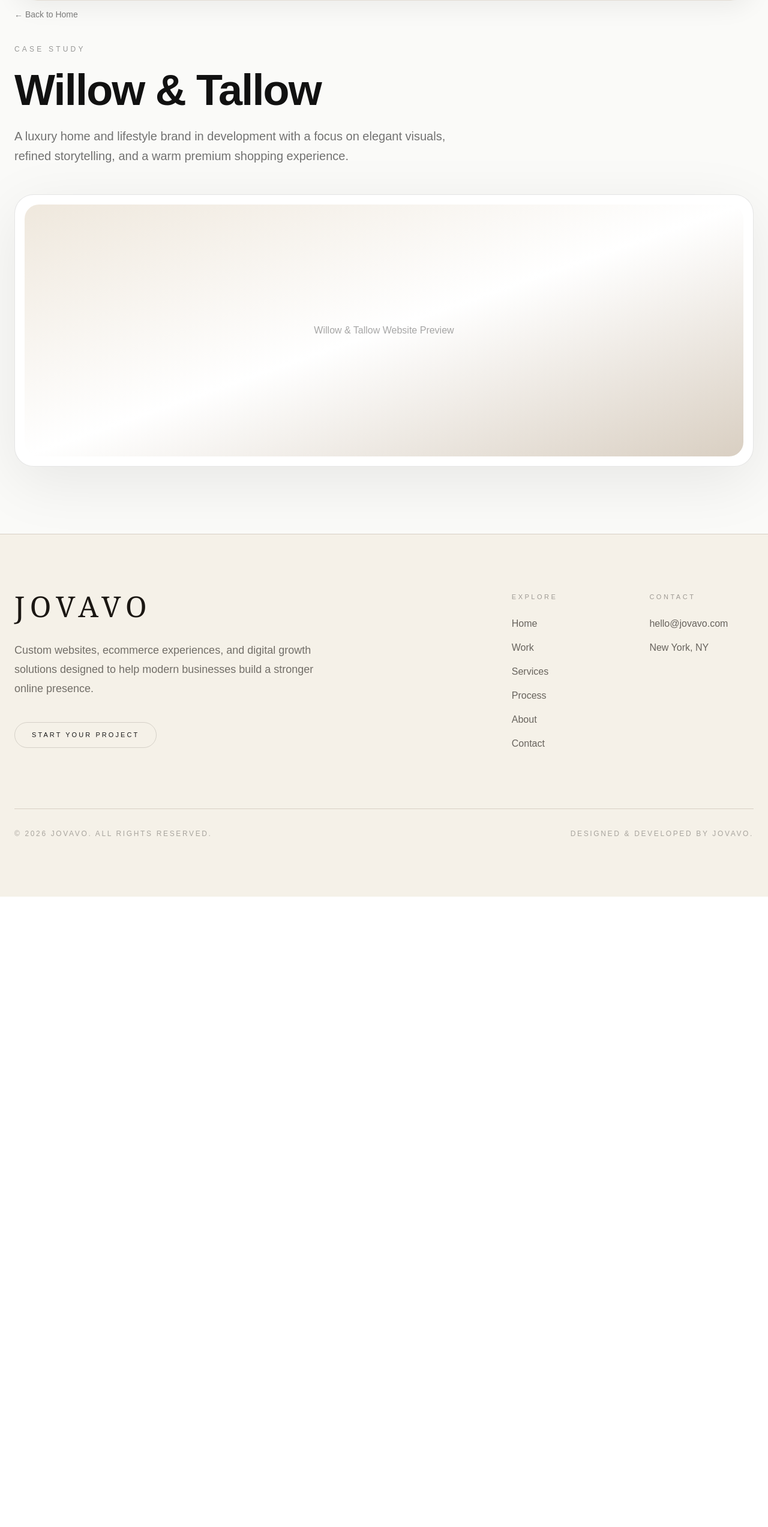
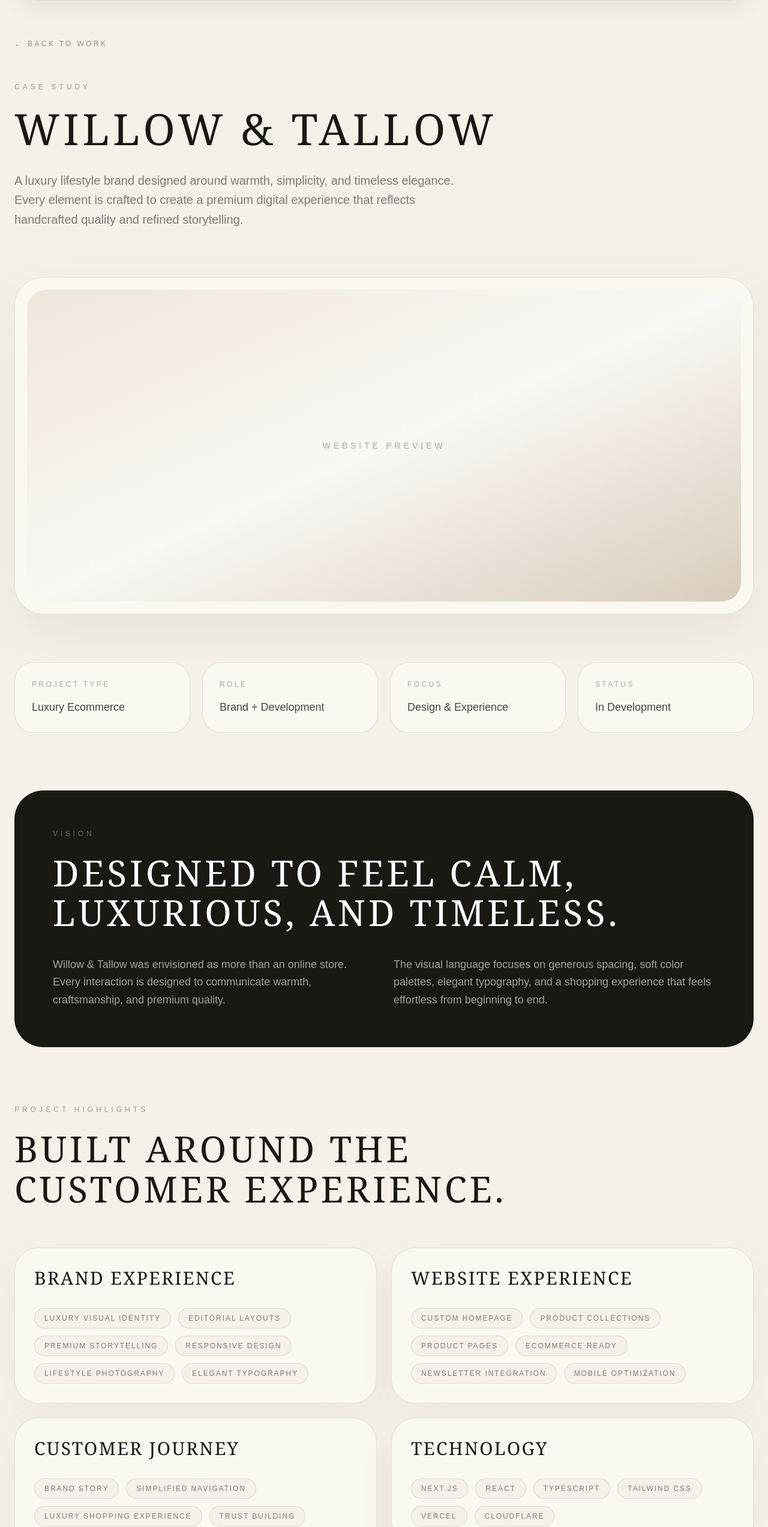
Before and after one commit to Jovavoco/jovavo, a Next.js app: page /work/willow-and-tallow in a window 1280 px wide. Shown: the part 100-2646 px from the top of the page at 60% size. Before the commit the page ends 1595 px from the top, so only its background shows below. Built offline with nearby package versions, Linux system fonts and the light colour scheme.

Commit message:
Update page.tsx

```diff
--- a/app/work/willow-and-tallow/page.tsx
+++ b/app/work/willow-and-tallow/page.tsx
@@ -1,36 +1,243 @@
+import Link from "next/link";
+import Reveal from "@/components/Reveal";
+
 export default function WillowAndTallowCaseStudy() {
+  const sections = [
+    {
+      title: "Brand Experience",
+      items: [
+        "Luxury Visual Identity",
+        "Editorial Layouts",
+        "Premium Storytelling",
+        "Responsive Design",
+        "Lifestyle Photography",
+        "Elegant Typography",
+      ],
+    },
+    {
+      title: "Website Experience",
+      items: [
+        "Custom Homepage",
+        "Product Collections",
+        "Product Pages",
+        "Ecommerce Ready",
+        "Newsletter Integration",
+        "Mobile Optimization",
+      ],
+    },
+    {
+      title: "Customer Journey",
+      items: [
+        "Brand Story",
+        "Simplified Navigation",
+        "Luxury Shopping Experience",
+        "Trust Building",
+        "Conversion Focus",
+      ],
+    },
+    {
+      title: "Technology",
+      items: [
+        "Next.js",
+        "React",
+        "TypeScript",
+        "Tailwind CSS",
+        "Vercel",
+        "Cloudflare",
+      ],
+    },
+  ];
+
+  const stats = [
+    ["Project Type", "Luxury Ecommerce"],
+    ["Role", "Brand + Development"],
+    ["Focus", "Design & Experience"],
+    ["Status", "In Development"],
+  ];
+
   return (
-    <main className="min-h-screen bg-[#FAFAF8] text-[#111111]">
-      <section className="px-6 py-28">
-        <div className="max-w-7xl mx-auto">
+    <main className="min-h-screen bg-[#f5f1e8] text-[#1b1713]">
+      <section className="mx-auto max-w-7xl px-6 pt-40 pb-28">
+        <Reveal>
+          <Link
+            href="/work"
+            className="mb-14 inline-flex text-xs uppercase tracking-[0.28em] text-[#1b1713]/45 transition hover:text-[#1b1713]"
+          >
+            ← Back to Work
+          </Link>
 
-            <a
-  href="/"
-  className="inline-flex mb-10 text-sm text-black/50 hover:text-black transition"
->
-  ← Back to Home
-</a>
-
-          <p className="text-xs uppercase tracking-[0.35em] text-black/40 mb-6">
+          <p className="mb-6 text-xs uppercase tracking-[0.42em] text-[#1b1713]/40">
             Case Study
           </p>
 
-          <h1 className="text-5xl md:text-7xl font-semibold tracking-tight leading-[1.02] max-w-5xl">
+          <h1 className="max-w-6xl font-serif text-5xl font-light uppercase leading-[1.05] tracking-[0.08em] md:text-7xl">
             Willow & Tallow
           </h1>
 
-          <p className="mt-6 text-xl text-black/55 max-w-3xl leading-relaxed">
-            A luxury home and lifestyle brand in development with a focus on
-            elegant visuals, refined storytelling, and a warm premium shopping
-            experience.
+          <p className="mt-8 max-w-3xl text-lg leading-relaxed text-[#1b1713]/55 md:text-xl">
+            A luxury lifestyle brand designed around warmth, simplicity, and
+            timeless elegance. Every element is crafted to create a premium
+            digital experience that reflects handcrafted quality and refined
+            storytelling.
           </p>
+        </Reveal>
 
-          <div className="mt-12 rounded-[2rem] border border-black/10 bg-white p-4 shadow-[0_25px_100px_rgba(0,0,0,0.08)]">
-            <div className="h-[420px] rounded-[1.5rem] bg-gradient-to-br from-[#EFE8DD] via-white to-[#D9CFC2] flex items-center justify-center text-black/35">
-              Willow & Tallow Website Preview
+        {/* Hero Preview */}
+
+        <Reveal>
+          <div className="mt-20 overflow-hidden rounded-[3rem] border border-[#1b1713]/10 bg-[#fbf8f2] p-5 shadow-[0_30px_90px_rgba(27,23,19,0.06)]">
+            <div className="flex h-[520px] items-center justify-center rounded-[2rem] bg-gradient-to-br from-[#efe7dc] via-[#faf8f4] to-[#d8ccbd] text-sm uppercase tracking-[0.35em] text-[#1b1713]/35">
+              Website Preview
             </div>
           </div>
+        </Reveal>
+
+        {/* Stats */}
+
+        <div className="mt-20 grid gap-5 md:grid-cols-4">
+          {stats.map(([label, value], index) => (
+            <Reveal key={label} delay={index * 120}>
+              <div className="rounded-[2rem] border border-[#1b1713]/10 bg-[#fbf8f2] p-7">
+                <p className="mb-4 text-xs uppercase tracking-[0.28em] text-[#1b1713]/35">
+                  {label}
+                </p>
+
+                <p className="text-lg font-medium text-[#1b1713]/80">
+                  {value}
+                </p>
+              </div>
+            </Reveal>
+          ))}
         </div>
+
+        {/* Overview */}
+
+        <Reveal>
+          <section className="mt-24 rounded-[3rem] bg-[#1b1713] p-10 text-white md:p-16">
+            <p className="mb-6 text-xs uppercase tracking-[0.4em] text-white/35">
+              Vision
+            </p>
+
+            <h2 className="max-w-5xl font-serif text-4xl font-light uppercase leading-[1.1] tracking-[0.08em] md:text-6xl">
+              Designed to feel calm,
+              <br />
+              luxurious, and timeless.
+            </h2>
+
+            <div className="mt-10 grid gap-8 md:grid-cols-2">
+              <p className="text-lg leading-relaxed text-white/60">
+                Willow & Tallow was envisioned as more than an online store.
+                Every interaction is designed to communicate warmth,
+                craftsmanship, and premium quality.
+              </p>
+
+              <p className="text-lg leading-relaxed text-white/60">
+                The visual language focuses on generous spacing, soft color
+                palettes, elegant typography, and a shopping experience that
+                feels effortless from beginning to end.
+              </p>
+            </div>
+          </section>
+        </Reveal>
+
+        {/* Capabilities */}
+
+        <section className="mt-24">
+          <Reveal>
+            <p className="mb-6 text-xs uppercase tracking-[0.42em] text-[#1b1713]/40">
+              Project Highlights
+            </p>
+
+            <h2 className="max-w-5xl font-serif text-4xl font-light uppercase leading-[1.12] tracking-[0.08em] md:text-6xl">
+              Built around the customer experience.
+            </h2>
+          </Reveal>
+
+          <div className="mt-16 grid gap-6 md:grid-cols-2">
+            {sections.map((section, index) => (
+              <Reveal key={section.title} delay={index * 120}>
+                <div className="rounded-[2.5rem] border border-[#1b1713]/10 bg-[#fbf8f2] p-8 shadow-[0_20px_70px_rgba(27,23,19,0.04)] transition-all duration-500 hover:-translate-y-1 hover:bg-white hover:shadow-[0_35px_100px_rgba(27,23,19,0.08)]">
+                  <h3 className="mb-8 font-serif text-3xl font-light uppercase tracking-[0.08em]">
+                    {section.title}
+                  </h3>
+
+                  <div className="flex flex-wrap gap-3">
+                    {section.items.map((item) => (
+                      <span
+                        key={item}
+                        className="rounded-full border border-[#1b1713]/10 bg-[#f5f1e8] px-4 py-2 text-xs uppercase tracking-[0.16em] text-[#1b1713]/55"
+                      >
+                        {item}
+                      </span>
+                    ))}
+                  </div>
+                </div>
+              </Reveal>
+            ))}
+          </div>
+        </section>
+
+        {/* Design Principles */}
+
+        <section className="mt-24 grid gap-6 md:grid-cols-3">
+          {[
+            {
+              title: "Elegant Design",
+              text: "Clean layouts, generous whitespace, and refined typography create a timeless visual identity.",
+            },
+            {
+              title: "Luxury Shopping",
+              text: "Every interaction is designed to make browsing and purchasing feel effortless and premium.",
+            },
+            {
+              title: "Scalable Foundation",
+              text: "Built with modern technologies that allow the brand to grow with new collections and future features.",
+            },
+          ].map((item, index) => (
+            <Reveal key={item.title} delay={index * 120}>
+              <div className="rounded-[2.5rem] border border-[#1b1713]/10 bg-[#efe9df] p-8 transition-all duration-500 hover:-translate-y-1 hover:bg-[#fbf8f2]">
+                <h3 className="font-serif text-3xl font-light uppercase tracking-[0.08em]">
+                  {item.title}
+                </h3>
+
+                <p className="mt-6 text-lg leading-relaxed text-[#1b1713]/55">
+                  {item.text}
+                </p>
+              </div>
+            </Reveal>
+          ))}
+        </section>
+
+        {/* CTA */}
+
+        <Reveal>
+          <section className="mt-24 rounded-[3rem] bg-[#1b1713] p-10 text-white md:p-16">
+            <div className="grid gap-10 md:grid-cols-[1fr_auto] md:items-end">
+              <div>
+                <p className="mb-5 text-xs uppercase tracking-[0.4em] text-white/35">
+                  Coming Soon
+                </p>
+
+                <h2 className="max-w-4xl font-serif text-4xl font-light uppercase leading-[1.12] tracking-[0.08em] md:text-6xl">
+                  A luxury digital experience in the making.
+                </h2>
+
+                <p className="mt-6 max-w-2xl leading-relaxed text-white/60">
+                  Willow & Tallow is currently in development and will showcase
+                  a refined ecommerce experience centered around thoughtful
+                  design and premium storytelling.
+                </p>
+              </div>
+
+              <Link
+                href="/contact"
+                className="inline-flex w-fit rounded-full bg-white px-7 py-3 text-[11px] uppercase tracking-[0.28em] text-[#1b1713] transition hover:-translate-y-1 hover:bg-white/90"
+              >
+                Start a Project
+              </Link>
+            </div>
+          </section>
+        </Reveal>
       </section>
     </main>
   );
```
